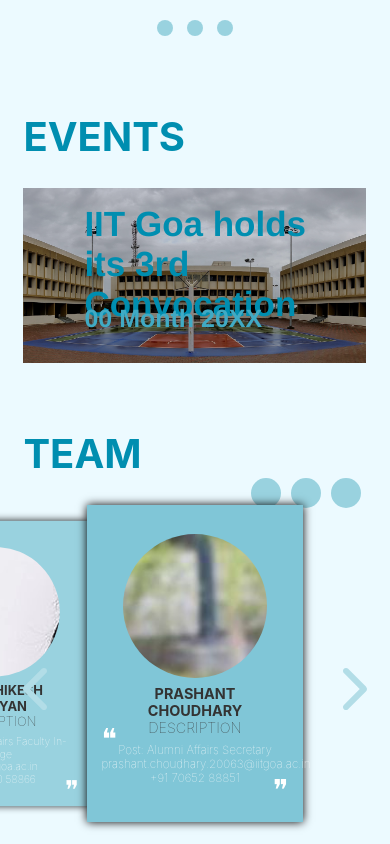
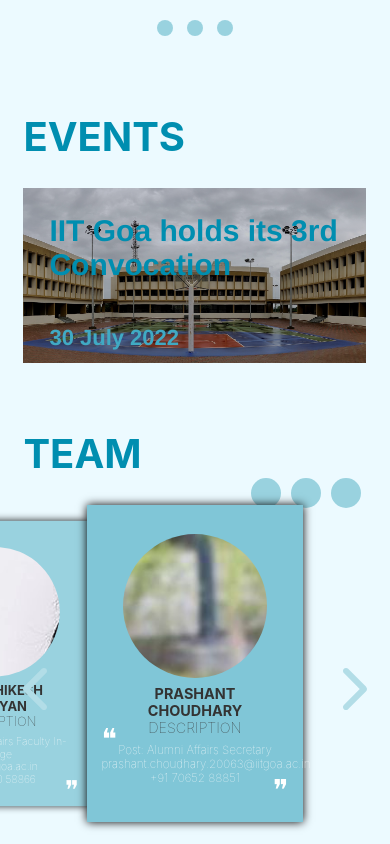
Before and after one commit to Kushagra0214/alumnicell, a React (Create React App) app: page / in a window 390 px wide. Shown: the part 1071-1915 px from the top of the page. Built offline with nearby package versions, Linux system fonts and the light colour scheme.

Commit message:
updated responsive code of events

```diff
--- a/src/Components/Events/Slider/Slider.css
+++ b/src/Components/Events/Slider/Slider.css
@@ -94,12 +94,14 @@
   margin: 10px;
 }
 
-@media screen and (max-width: 1010px) {
+@media screen and (max-width: 1250px) {
   .swiper-slide .text span{
-      font-size: 60px;
+    padding: 20px;
+    font-size: 60px;
   }
   .swiper-slide .text p{
-    font-size: 45px;
+    font-size: 40px;
+    padding: 20px;
   }
 }
 
@@ -122,7 +124,7 @@
     height: 280px;
   }
   .swiper-slide .text span{
-    font-size: 50px;
+    font-size: 48px;
 }
 .swiper-slide .text p{
   font-size: 35px;
@@ -135,7 +137,7 @@
     height: 225px;
   }
   .swiper-slide .text span{
-    font-size: 45px;
+    font-size: 40px;
   }
   .swiper-slide .text p{
     font-size: 30px;
@@ -150,27 +152,14 @@
   }
 
   .swiper-slide .text span{
-    padding-top: 10px;
+    /* padding-top: 10px; */
+    padding-left: 10px;
     top:6px;
-    font-size: 35px;
+    font-size: 30px;
 }
 .swiper-slide .text p{
-  font-size: 25px;
-}
-
-}
-
-@media screen and (max-width: 360px) {
-  .slider-component{
-    height: 145px;
-  }
-
-  .swiper-slide .text span{
-    font-size: 30px;
-}
-
-.swiper-slide .text p{
-  font-size: 20px;
+  font-size: 22px;
+  padding-left: 10px;
   bottom:-30px;
 }
 
@@ -178,11 +167,31 @@
 
 @media screen and (max-width: 360px) {
   .slider-component{
+    height: 150px;
+  }
+
+  .swiper-slide .text span{
+    padding: 10px;
+    font-size: 27px;
+}
+
+.swiper-slide .text p{
+  padding-left: 10px;
+  font-size: 20px;
+  bottom:-30px;
+}
+
+}
+
+@media screen and (max-width: 330px) {
+  .slider-component{
     height: 145px;
   }
 
   .swiper-slide .text span{
-    font-size: 25px;
+    /* padding-top: 10px; */
+    /* top:6px; */
+    font-size: 22px;
 }
 
 .swiper-slide .text p{
@@ -190,3 +199,13 @@
   bottom:-20px;
 }
 }
+
+@media screen and (max-width: 235px) {
+  .swiper-slide .text span{
+    font-size: 20px;
+}
+  .swiper-slide .text p{
+  font-size: 15px;
+  bottom:-10px;
+}
+}
--- a/src/Components/Events/Slider/Slider.js
+++ b/src/Components/Events/Slider/Slider.js
@@ -16,7 +16,7 @@
     id: 1,
     image: "/img/event/IIT_GOA_BG.png",
     title: "IIT Goa holds its 3rd Convocation",
-    date: "00 Month 20XX",
+    date: "30 July 2022",
     description: "Since its inception in 2016, IIT Goa has consistently worked towards achieving excellence with its students playing a vital role in achieving the goal. And as we all celebrate this progress, the much anticipated Third Convocation is here! Convocation is one of the most important events in not only a student’s life but also in the lives of people who’ve connected with them throughout their university years. It also doubles as a reunion! Students come together one final time to exchange memories and hugs, give valuable advice to their juniors, and take blessings from their teachers and the staff members who’ve watched them grow into the people they are today. <br><br> With the same in mind, we hope that the Batch of 2022 gives us a chance to bid them adieu at <strong>Rajiv Gandhi Kala Mandir</strong>, Ponda as they step forward into their futures. We’ll be looking forward to seeing you all, dressed in pure white, adorning smiles brighter than the color itself on <strong>July 30, ‘22</strong> at <strong>11 a.m.</strong>"
   }
 ]
--- a/src/Components/Events/event_description.js
+++ b/src/Components/Events/event_description.js
@@ -7,7 +7,7 @@
       id: 1,
       image: "/img/event/IIT_GOA_BG.png",
       title: "IIT Goa holds its 3rd Convocation",
-      date: "00 Month 20XX",
+      date: "30 July 2022",
       description: "Since its inception in 2016, IIT Goa has consistently worked towards achieving excellence with its students playing a vital role in achieving the goal. And as we all celebrate this progress, the much anticipated Third Convocation is here! Convocation is one of the most important events in not only a student’s life but also in the lives of people who’ve connected with them throughout their university years. It also doubles as a reunion! Students come together one final time to exchange memories and hugs, give valuable advice to their juniors, and take blessings from their teachers and the staff members who’ve watched them grow into the people they are today. <br><br> With the same in mind, we hope that the Batch of 2022 gives us a chance to bid them adieu at <strong>Rajiv Gandhi Kala Mandir</strong>, Ponda as they step forward into their futures. We’ll be looking forward to seeing you all, dressed in pure white, adorning smiles brighter than the color itself on <strong>July 30, ‘22</strong> at <strong>11 a.m.</strong>"
     }
 ]
```
